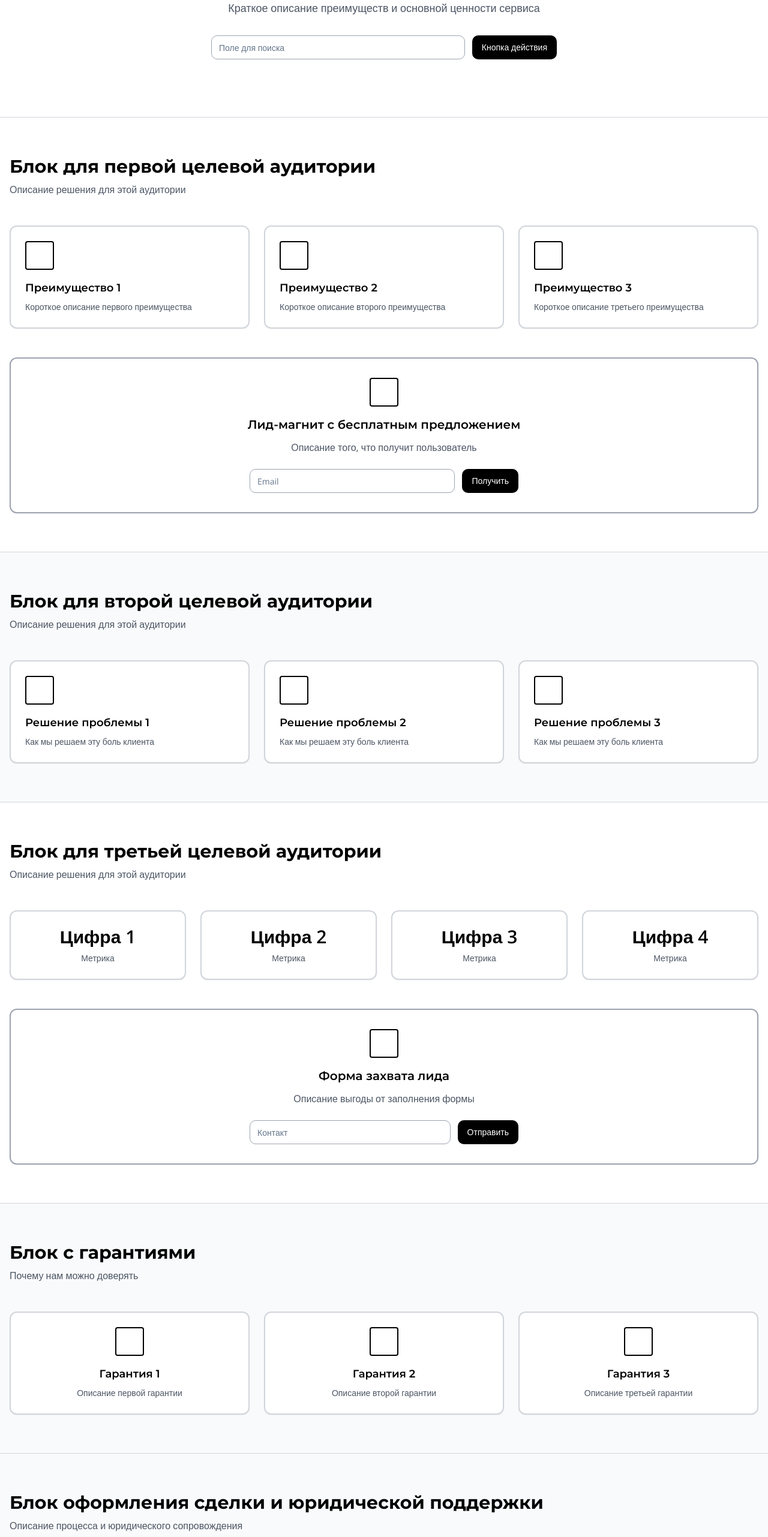
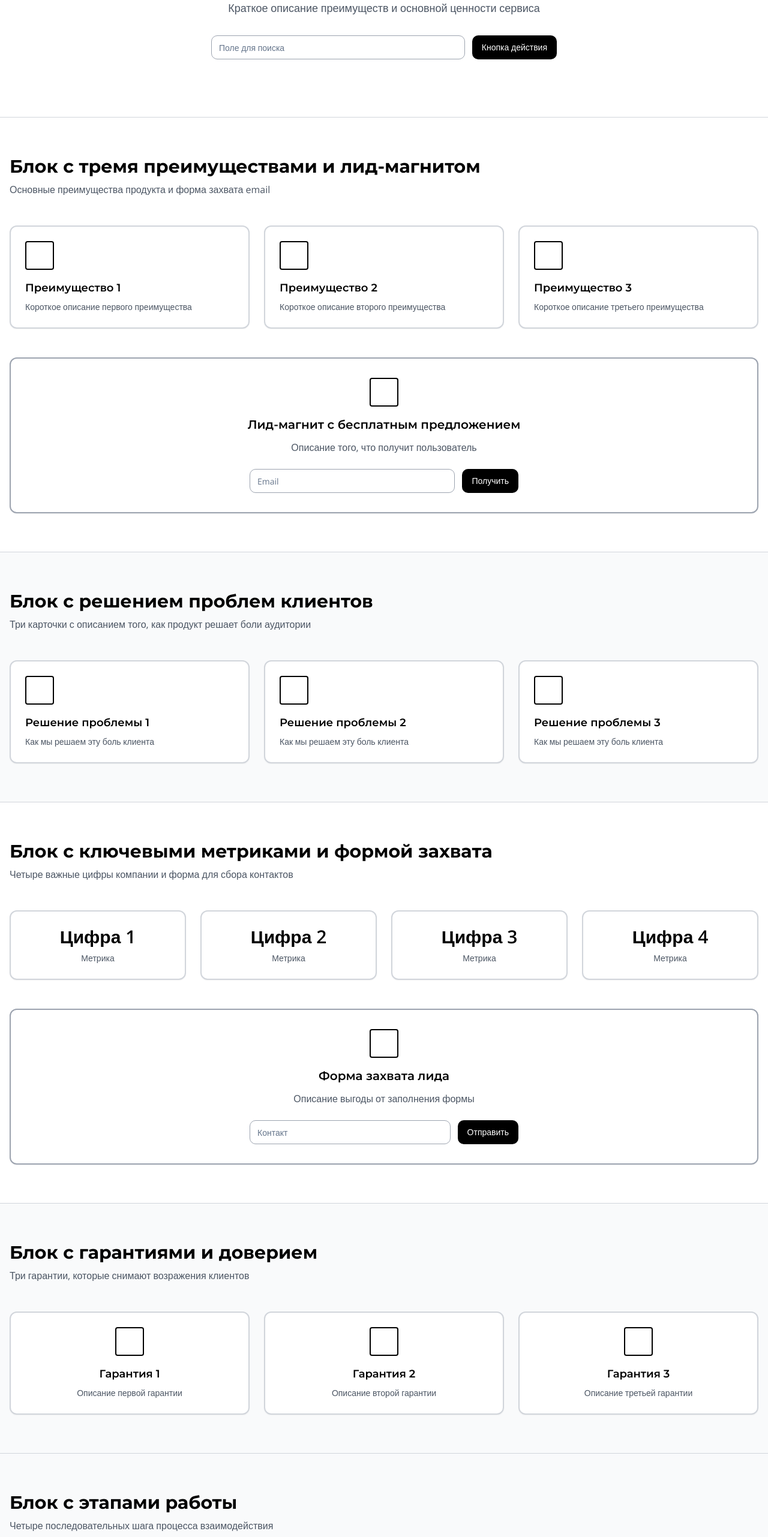
Before and after one commit to pr-poehali-dev/housing-landing-development, a React (Vite) app: page / in a window 1280 px wide. Shown: the part 234-2797 px from the top of the page at 60% size. Built offline with nearby package versions, Linux system fonts and the light colour scheme.

Commit message:
Исправь описание блока

```diff
--- a/src/pages/Index.tsx
+++ b/src/pages/Index.tsx
@@ -49,8 +49,8 @@ const Index = () => {
       <section id="search" className="py-16 border-b border-gray-300">
         <div className="container mx-auto px-4">
           <div className="mb-12">
-            <h2 className="text-3xl font-bold mb-2 text-black">Блок для первой целевой аудитории</h2>
-            <p className="text-gray-600">Описание решения для этой аудитории</p>
+            <h2 className="text-3xl font-bold mb-2 text-black">Блок с тремя преимуществами и лид-магнитом</h2>
+            <p className="text-gray-600">Основные преимущества продукта и форма захвата email</p>
           </div>
 
           <div className="grid md:grid-cols-3 gap-6 mb-12">
@@ -92,8 +92,8 @@ const Index = () => {
       <section id="owners" className="py-16 border-b border-gray-300 bg-gray-50">
         <div className="container mx-auto px-4">
           <div className="mb-12">
-            <h2 className="text-3xl font-bold mb-2 text-black">Блок для второй целевой аудитории</h2>
-            <p className="text-gray-600">Описание решения для этой аудитории</p>
+            <h2 className="text-3xl font-bold mb-2 text-black">Блок с решением проблем клиентов</h2>
+            <p className="text-gray-600">Три карточки с описанием того, как продукт решает боли аудитории</p>
           </div>
 
           <div className="grid md:grid-cols-3 gap-6">
@@ -117,8 +117,8 @@ const Index = () => {
       <section id="invest" className="py-16 border-b border-gray-300">
         <div className="container mx-auto px-4">
           <div className="mb-12">
-            <h2 className="text-3xl font-bold mb-2 text-black">Блок для третьей целевой аудитории</h2>
-            <p className="text-gray-600">Описание решения для этой аудитории</p>
+            <h2 className="text-3xl font-bold mb-2 text-black">Блок с ключевыми метриками и формой захвата</h2>
+            <p className="text-gray-600">Четыре важные цифры компании и форма для сбора контактов</p>
           </div>
 
           <div className="grid md:grid-cols-4 gap-6 mb-12">
@@ -158,8 +158,8 @@ const Index = () => {
       <section className="py-16 border-b border-gray-300 bg-gray-50">
         <div className="container mx-auto px-4">
           <div className="mb-12">
-            <h2 className="text-3xl font-bold mb-2 text-black">Блок с гарантиями</h2>
-            <p className="text-gray-600">Почему нам можно доверять</p>
+            <h2 className="text-3xl font-bold mb-2 text-black">Блок с гарантиями и доверием</h2>
+            <p className="text-gray-600">Три гарантии, которые снимают возражения клиентов</p>
           </div>
 
           <div className="grid md:grid-cols-3 gap-6">
@@ -183,8 +183,8 @@ const Index = () => {
       <section className="py-16 border-b border-gray-300 bg-gray-50">
         <div className="container mx-auto px-4">
           <div className="mb-12">
-            <h2 className="text-3xl font-bold mb-2 text-black">Блок оформления сделки и юридической поддержки</h2>
-            <p className="text-gray-600">Описание процесса и юридического сопровождения</p>
+            <h2 className="text-3xl font-bold mb-2 text-black">Блок с этапами работы</h2>
+            <p className="text-gray-600">Четыре последовательных шага процесса взаимодействия</p>
           </div>
 
           <div className="grid md:grid-cols-2 gap-6 mb-12">
@@ -215,8 +215,8 @@ const Index = () => {
       <section className="py-16 border-b border-gray-300">
         <div className="container mx-auto px-4">
           <div className="mb-12">
-            <h2 className="text-3xl font-bold mb-2 text-black">Блок отзывов клиентов</h2>
-            <p className="text-gray-600">Реальные истории успеха</p>
+            <h2 className="text-3xl font-bold mb-2 text-black">Блок социальных доказательств</h2>
+            <p className="text-gray-600">Три отзыва клиентов с именами и ролями</p>
           </div>
 
           <div className="grid md:grid-cols-3 gap-6">
@@ -246,8 +246,8 @@ const Index = () => {
         <div className="container mx-auto px-4">
           <div className="max-w-3xl mx-auto">
             <div className="mb-12 text-center">
-              <h2 className="text-3xl font-bold mb-2 text-black">Блок FAQ</h2>
-              <p className="text-gray-600">Ответы на частые вопросы</p>
+              <h2 className="text-3xl font-bold mb-2 text-black">Блок частых вопросов</h2>
+              <p className="text-gray-600">Четыре вопроса-ответа для снятия возражений</p>
             </div>
 
             <div className="space-y-4">
@@ -273,8 +273,8 @@ const Index = () => {
         <div className="container mx-auto px-4">
           <div className="max-w-3xl mx-auto">
             <div className="mb-12 text-center">
-              <h2 className="text-3xl font-bold mb-2 text-black">Блок контактов и обратной связи</h2>
-              <p className="text-gray-600">Способы связи с компанией</p>
+              <h2 className="text-3xl font-bold mb-2 text-black">Блок контактов и форма связи</h2>
+              <p className="text-gray-600">Три способа связи и форма обратной связи</p>
             </div>
 
             <div className="grid md:grid-cols-3 gap-6 mb-12">
```
